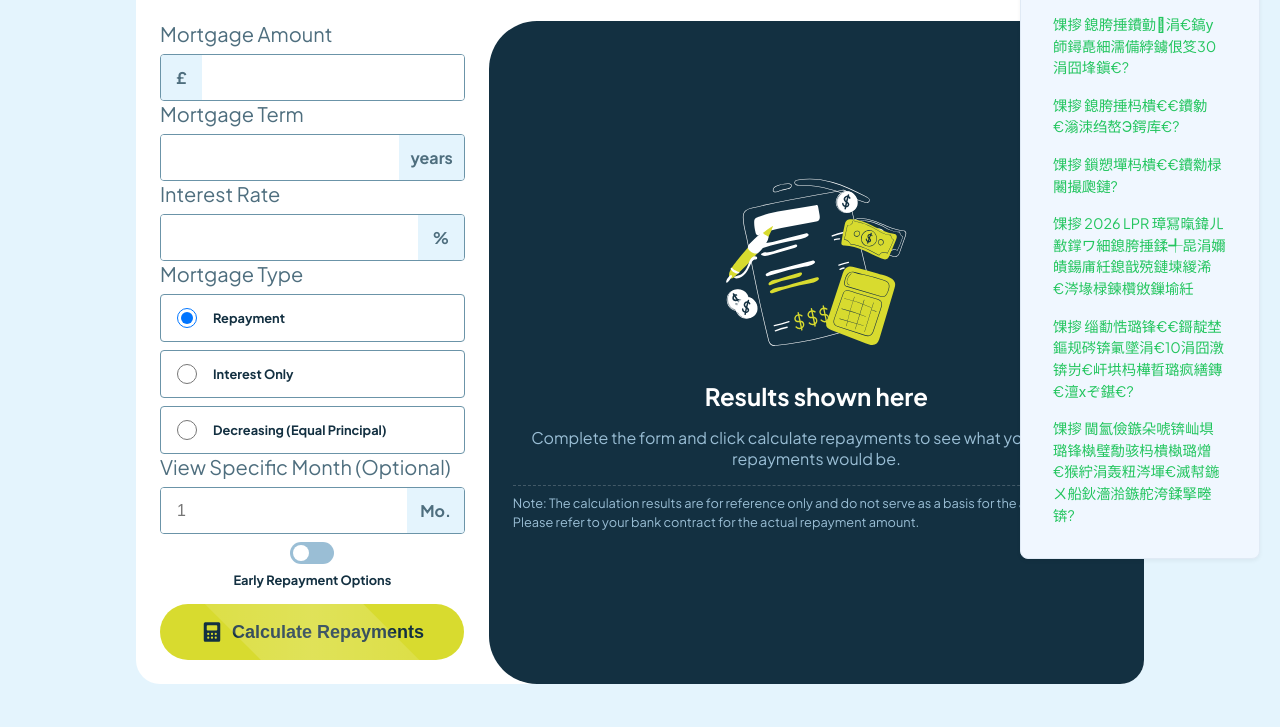
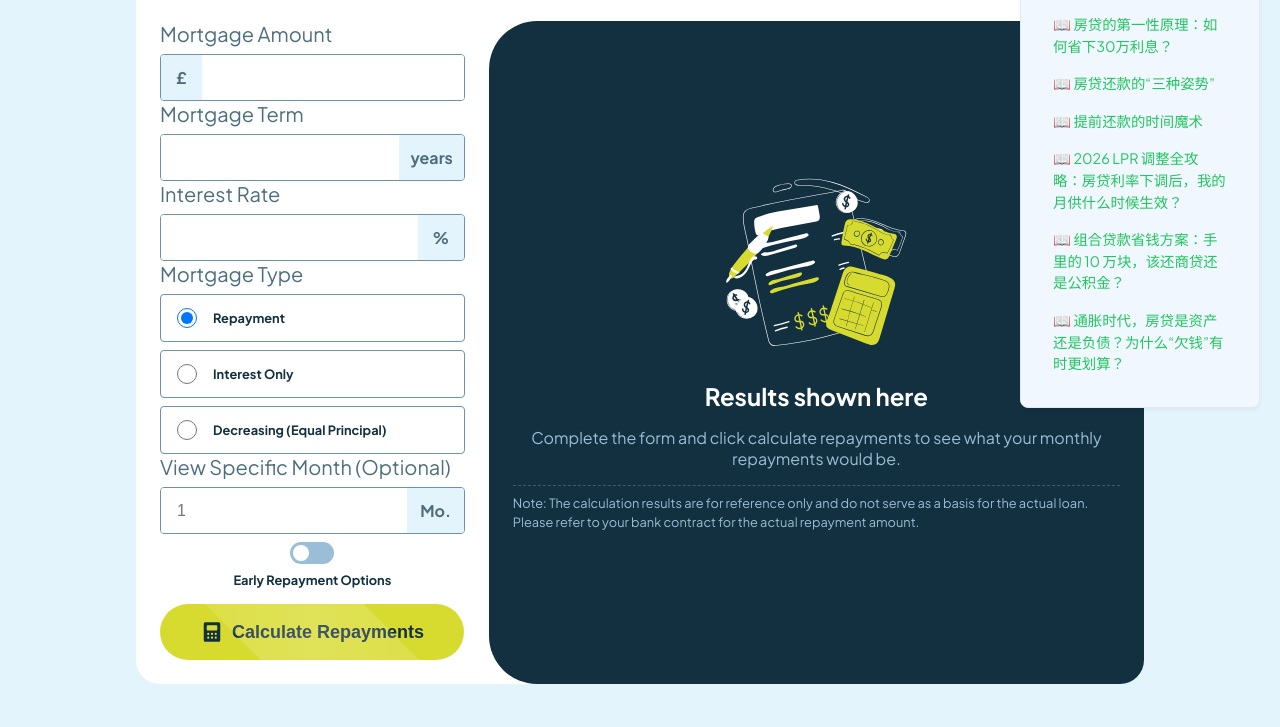
Before and after one commit to yun900800/mortgage-calculators, a website built with Vite: page index.html in a window 1280 px wide. Shown: the part 73-800 px from the top of the page. Built offline with nearby package versions, Linux system fonts and the light colour scheme.

Commit message:
fix: 修复提前还款总还款额计算 - 使用累计月供+一次性还款

```diff
--- a/index.html
+++ b/index.html
@@ -68,29 +68,29 @@
           </div>
           <ul class="guide-list">
             <li>
-            <a href="/blog/first-principles-repayment.html">
-              <span class="icon">馃摉</span>
-              鎴胯捶鐨勭涓€鎬у師鐞嗭細濡備綍鐪佷笅30涓囧埄鎭€?
+              <a href="/blog/first-principles-repayment">
+                <span class="icon">📖</span>
+                房贷的第一性原理：如何省下30万利息？
               </a>
-            <a href="/blog/repayment-methods-comparison.html">
-              <span class="icon">馃摉</span>
-              鎴胯捶杩樻€€鐨勨€滃洓绉嶅Э鍔库€?
+              <a href="/blog/repayment-methods-comparison">
+                <span class="icon">📖</span>
+                房贷还款的“三种姿势”
               </a>
-            <a href="/blog/early-repayment-magic.html">
-              <span class="icon">馃摉</span>
-              鎻愬墠杩樻€€鐨勬椂闂撮瓟鏈?
+              <a href="/blog/early-repayment-magic">
+                <span class="icon">📖</span>
+                提前还款的时间魔术
               </a>
-            <a href="/blog/lpr-adjustment-2026.html">
-              <span class="icon">馃摉</span>
-              2026 LPR 璋冩暣鍏ㄦ敾鐣ワ細鎴胯捶鍒╃巼涓嬭皟鍚庯紝鎴戠殑鏈堜緵浠€涔堟椂鍊欑敓鏁堬紝
+              <a href="/blog/lpr-adjustment-2026">
+                <span class="icon">📖</span>
+                2026 LPR 调整全攻略：房贷利率下调后，我的月供什么时候生效？
               </a>
-            <a href="/blog/combination-loan-strategy-2026.html">
-              <span class="icon">馃摉</span>
-              缁勫悎璐锋€€鎶靛埜鏂规硶锛氭墜涓€10涓囧潡锛岃€屽垬杩樺晢璐疯繕鏄€澶хぞ鍖€?
+              <a href="/blog/combination-loan-strategy-2026">
+                <span class="icon">📖</span>
+                组合贷款省钱方案：手里的 10 万块，该还商贷还是公积金？
               </a>
-            <a href="/blog/inflation-and-mortgage-logic.html">
-              <span class="icon">馃摉</span>
-              閫氳儉鏃朵唬锛屾埧璐锋槸璧勪骇杩樻槸璐熷€猴紵涓轰粈涔堚€滅幇鍦ㄨ船鈥濇湁鏃舵洿鍒掔畻锛?
+              <a href="/blog/inflation-and-mortgage-logic">
+                <span class="icon">📖</span>
+                通胀时代，房贷是资产还是负债？为什么“欠钱”有时更划算？
               </a>
             </li>
             </ul>
--- a/src/js/MortgageCalculator.js
+++ b/src/js/MortgageCalculator.js
@@ -83,13 +83,20 @@ export default class MortgageCalculator {
         let targetData = { monthly: 0, principal: 0, interest: 0 };
         let balanceAtTarget = 0;
 
+        // 累计已还本金（不包括提前还款金额）
+        let totalPrincipalPaid = 0;
+        // 累计已还月供
+        let totalPayments = 0;
+
         // 大额提前还款后是否采用减少月供策略
         let useReducedMonthly = false;
         let newMonthlyPayment = 0;
         let lumpSumApplied = false;
+        let lumpSumAmount = 0;
 
         // 判断是否需要使用减少月供策略
         if (extra.active && extra.mode === 'lump-sum' && extra.lumpAmount > 0) {
+            lumpSumAmount = extra.lumpAmount;
             useReducedMonthly = (extra.lumpStrategy === 'reduce-monthly');
             // 预计算减少月供后的新还款额
             if (useReducedMonthly && extra.lumpMonth > 0) {
@@ -132,6 +139,7 @@ export default class MortgageCalculator {
                 extra.lumpAmount > 0 && i === extra.lumpMonth && !lumpSumApplied) {
                 balance = Math.max(0, balance - extra.lumpAmount);
                 lumpSumApplied = true;
+                totalPayments += extra.lumpAmount;
 
                 // 如果是减少月供策略，重新计算新月供
                 if (useReducedMonthly && balance > MortgageCalculator.EPSILON) {
@@ -168,10 +176,13 @@ export default class MortgageCalculator {
             const actualPrincipal = Math.min(principalM, balance);
             balance = Math.max(0, balance - actualPrincipal);
             totalInterest += interestM;
+            totalPrincipalPaid += actualPrincipal;
+            totalPayments += monthlyPayment;
             actualEndMonth = i;
         }
 
-        const finalTotalRepayment = P + totalInterest;
+        // 计算总还款额 = 累计月供 + 一次性提前还款
+        const finalTotalRepayment = totalPayments;
 
         return {
             monthlyPayment: targetData.monthly || (type === 'decreasing' ? monthlyPrincipal + P * r : emi),
```
Lines whose indentation alone changed are shown as unchanged.
